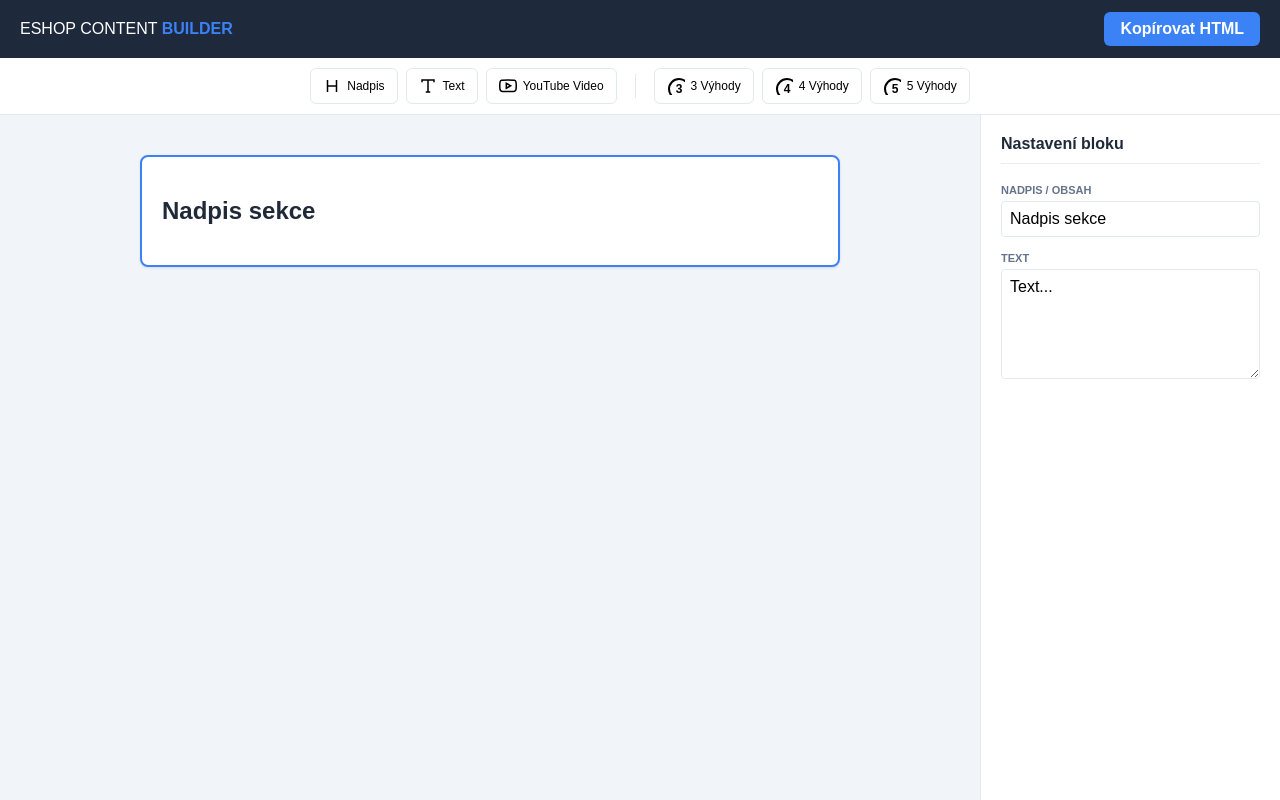
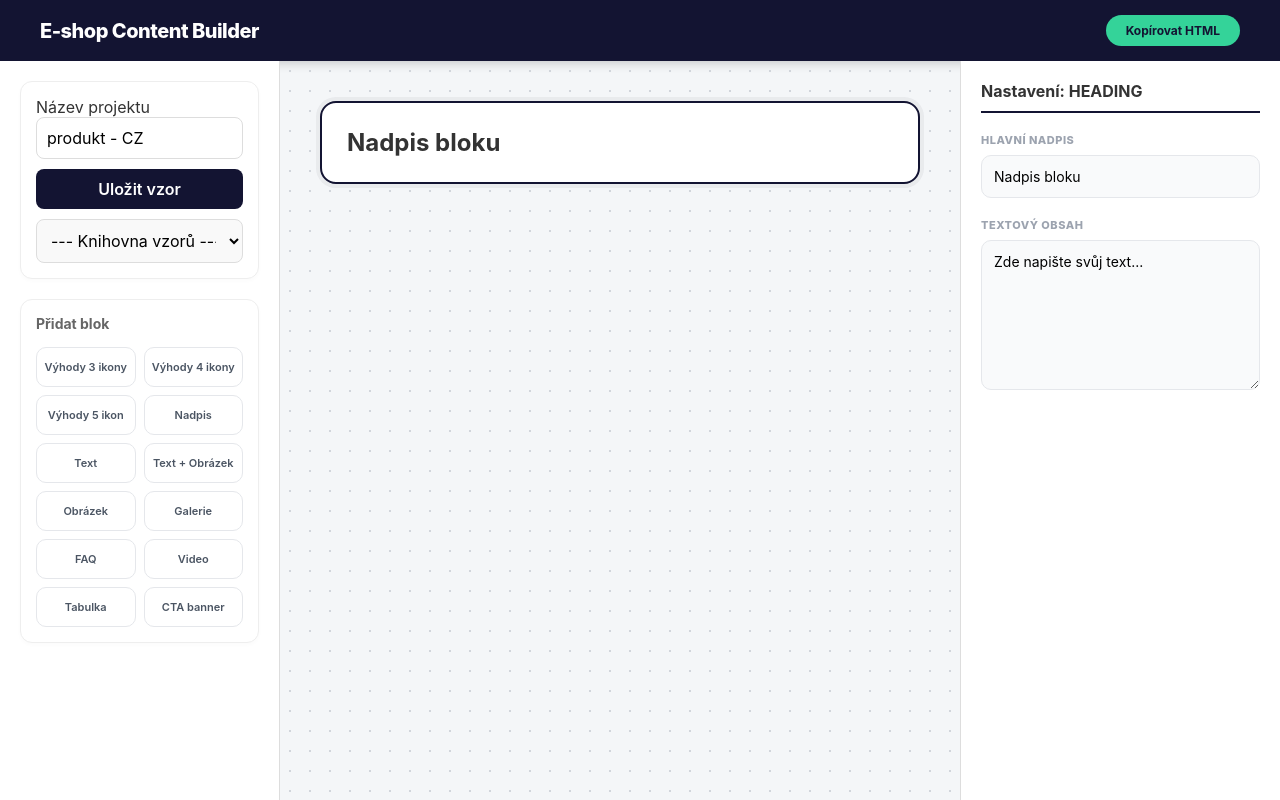
Before and after one commit to mimousekcz-debug/text_builder, a React (Vite) app: page / in a window 1280 px wide. Both pictures are taken after a click on the button "Nadpis". Built offline with nearby package versions, Linux system fonts and the light colour scheme.

Commit message:
Update App.jsx

```diff
--- a/App.jsx
+++ b/App.jsx
@@ -1,46 +1,80 @@
 import React, { useEffect, useMemo, useState } from "react";
 
-// --- IKONY PRO TOOLBAR ---
+// --- IKONY (SVG) ---
 const Icons = {
   Heading: () => <svg width="18" height="18" viewBox="0 0 24 24" fill="none" stroke="currentColor" strokeWidth="2"><path d="M6 4v16M18 4v16M6 12h12"/></svg>,
   Text: () => <svg width="18" height="18" viewBox="0 0 24 24" fill="none" stroke="currentColor" strokeWidth="2"><path d="M4 7V4h16v3M9 20h6M12 4v16"/></svg>,
+  TextImage: () => <svg width="18" height="18" viewBox="0 0 24 24" fill="none" stroke="currentColor" strokeWidth="2"><rect x="3" y="3" width="18" height="18" rx="2"/><path d="M12 3v18M3 12h18"/></svg>,
+  Image: () => <svg width="18" height="18" viewBox="0 0 24 24" fill="none" stroke="currentColor" strokeWidth="2"><rect x="3" y="3" width="18" height="18" rx="2"/><circle cx="8.5" cy="8.5" r="1.5"/><path d="M21 15l-5-5L5 21"/></svg>,
+  Gallery: () => <svg width="18" height="18" viewBox="0 0 24 24" fill="none" stroke="currentColor" strokeWidth="2"><rect x="3" y="3" width="18" height="18" rx="2"/><path d="M3 9h18M9 3v18"/></svg>,
   Youtube: () => <svg width="18" height="18" viewBox="0 0 24 24" fill="none" stroke="currentColor" strokeWidth="2"><path d="M22.54 6.42a2.78 2.78 0 0 0-1.94-2C18.88 4 12 4 12 4s-6.88 0-8.6.46a2.78 2.78 0 0 0-1.94 2A29 29 0 0 0 1 11.75a29 29 0 0 0 .46 5.33A2.78 2.78 0 0 0 3.4 19c1.72.46 8.6.46 8.6.46s6.88 0 8.6-.46a2.78 2.78 0 0 0 1.94-2 29 29 0 0 0 .46-5.25 29 29 0 0 0-.46-5.33z"/><polygon points="9.75 15.02 15.5 11.75 9.75 8.48 9.75 15.02"/></svg>,
-  Benefits: (n) => <g stroke="currentColor" strokeWidth="2" fill="none"><circle cx="12" cy="12" r="10"/><text x="12" y="16" textAnchor="middle" fontSize="12" stroke="none" fill="currentColor" fontWeight="bold">{n}</text></g>,
-  Trash: () => <svg width="14" height="14" viewBox="0 0 24 24" fill="none" stroke="currentColor" strokeWidth="2"><path d="M3 6h18M19 6v14a2 2 0 0 1-2 2H7a2 2 0 0 1-2-2V6"/></svg>,
-  Move: () => <svg width="14" height="14" viewBox="0 0 24 24" fill="none" stroke="currentColor" strokeWidth="2"><path d="M7 15l5 5 5-5M7 9l5-5 5 5"/></svg>
+  Faq: () => <svg width="18" height="18" viewBox="0 0 24 24" fill="none" stroke="currentColor" strokeWidth="2"><path d="M9.09 9a3 3 0 0 1 5.83 1c0 2-3 3-3 3M12 17h.01"/></svg>,
+  Cta: () => <svg width="18" height="18" viewBox="0 0 24 24" fill="none" stroke="currentColor" strokeWidth="2"><rect x="3" y="5" width="18" height="14" rx="2"/><path d="M8 12h8"/></svg>,
+  Table: () => <svg width="18" height="18" viewBox="0 0 24 24" fill="none" stroke="currentColor" strokeWidth="2"><path d="M3 3h18v18H3zM3 9h18M3 15h18M9 3v18"/></svg>,
+  Move: () => <svg width="14" height="14" viewBox="0 0 24 24" fill="none" stroke="currentColor" strokeWidth="2"><path d="M7 15l5 5 5-5M7 9l5-5 5 5"/></svg>,
+  Trash: () => <svg width="14" height="14" viewBox="0 0 24 24" fill="none" stroke="currentColor" strokeWidth="2"><path d="M3 6h18M19 6v14a2 2 0 0 1-2 2H7a2 2 0 0 1-2-2V6"/></svg>
 };
 
-export default function EshopBuilderFinal() {
+export default function ShoptetBuilderUltimate() {
   const [blocks, setBlocks] = useState([]);
   const [selectedId, setSelectedId] = useState(null);
+  const [projectName, setProjectName] = useState("produkt - CZ");
   const [draggedIdx, setDraggedIdx] = useState(null);
+  const [library, setLibrary] = useState([]);
 
-  const addBlock = (type, count = 0) => {
+  // --- PERSISTENCE (KNIHOVNA) ---
+  useEffect(() => {
+    const saved = localStorage.getItem("eshop_content_lib");
+    if (saved) setLibrary(JSON.parse(saved));
+  }, []);
+
+  const saveToLibrary = () => {
+    const newEntry = { id: Date.now(), name: projectName, data: blocks };
+    const updated = [...library.filter(i => i.name !== projectName), newEntry];
+    setLibrary(updated);
+    localStorage.setItem("eshop_content_lib", JSON.stringify(updated));
+    alert("Vzor '" + projectName + "' byl uložen.");
+  };
+
+  const loadFromLibrary = (id) => {
+    const item = library.find(l => l.id === Number(id));
+    if (item) { setBlocks(item.data); setProjectName(item.name); }
+  };
+
+  // --- MANIPULACE S BLOKY ---
+  const addBlock = (type, meta = {}) => {
     const id = crypto.randomUUID();
-    let newBlock = { id, type, heading: "Nadpis sekce", text: "Text...", url: "" };
-
-    if (type === 'youtube') {
-      newBlock.url = "https://www.youtube.com/watch?v=dQw4w9WgXcQ";
-    }
+    let base = {
+        id,
+        type,
+        heading: "Nadpis bloku",
+        text: "Zde napište svůj text...",
+        url: "https://placehold.co/600x400",
+        btnText: "Více informací",
+        link: "#"
+    };
 
     if (type === 'benefits') {
-      newBlock.count = count;
-      newBlock.items = Array(count).fill(0).map((_, i) => ({
+      base.count = meta.count;
+      base.items = Array(meta.count).fill(0).map((_, i) => ({
         t: `Výhoda ${i+1}`,
-        img: "https://cdn.myshoptet.com/usr/your-domain.cz/user/documents/upload/icon-placeholder.png"
+        img: "https://placehold.co/100"
       }));
     }
+    if (type === 'faq') base.items = [{ q: "Otázka?", a: "Odpověď" }];
+    if (type === 'gallery') base.urls = ["https://placehold.co/400", "https://placehold.co/401", "https://placehold.co/402"];
+    if (type === 'table') base.rows = [{k: "Parametr", v: "Hodnota"}];
 
-    setBlocks([...blocks, newBlock]);
+    setBlocks([...blocks, base]);
     setSelectedId(id);
   };
 
   const updateBlock = (id, patch) => setBlocks(blocks.map(b => b.id === id ? { ...b, ...patch } : b));
   const deleteBlock = (id) => { setBlocks(blocks.filter(b => b.id !== id)); setSelectedId(null); };
 
-  // --- DRAG & DROP ---
-  const handleDragStart = (idx) => setDraggedIdx(idx);
-  const handleDragOver = (idx) => {
+  // --- DRAG & DROP LOGIKA ---
+  const onDragStart = (idx) => setDraggedIdx(idx);
+  const onDragOver = (idx) => {
     if (draggedIdx === null || draggedIdx === idx) return;
     const newBlocks = [...blocks];
     const item = newBlocks.splice(draggedIdx, 1)[0];
@@ -49,154 +83,185 @@ export default function EshopBuilderFinal() {
     setBlocks(newBlocks);
   };
 
-  // --- HTML EXPORT PRO SHOPTET ---
-  const generateHtml = useMemo(() => {
-    return blocks.map(b => {
-      const wrapper = (content) => `<div class="content-block" style="padding:25px 0; max-width:1000px; margin:auto; font-family:sans-serif;">${content}</div>`;
-
-      if (b.type === 'heading') return wrapper(`<h2 style="text-align:center; font-size:28px;">${b.heading}</h2>`);
-      if (b.type === 'text') return wrapper(`<p style="line-height:1.6;">${b.text.replace(/\n/g, '<br>')}</p>`);
-
-      if (b.type === 'youtube') {
-        const videoId = b.url.match(/(?:v=|\/)([0-9A-Za-z_-]{11})/)?.[1];
-        return wrapper(`<div style="position:relative; padding-bottom:56.25%; height:0; overflow:hidden; border-radius:10px;"><iframe src="https://www.youtube.com/embed/${videoId}" style="position:absolute; top:0; left:0; width:100%; height:100%;" frameborder="0" allowfullscreen></iframe></div>`);
-      }
-
-      if (b.type === 'benefits') {
-        const items = b.items.map(it => `
-          <div style="flex:1; text-align:center; padding:10px;">
-            <img src="${it.img}" style="width:100px; height:100px; margin-bottom:10px;" alt="${it.t}">
-            <div style="font-weight:bold; font-size:14px;">${it.t}</div>
-          </div>`).join("");
-        return wrapper(`<div style="display:flex; justify-content:space-around; align-items:flex-start; gap:10px;">${items}</div>`);
-      }
-      return "";
-    }).join("\n");
-  }, [blocks]);
+  // --- HTML EXPORT ---
+  const handleExport = () => {
+    console.log("Generuji HTML pro Shoptet...");
+    // Zde by byla logika generování čistého HTML řetězce
+    alert("Funkce generování HTML kódu připravena k implementaci exportu.");
+  };
 
   return (
-    <div className="builder-vfinal">
-      <header className="top-bar">
-        <div className="title">ESHOP CONTENT <span>BUILDER</span></div>
-        <button className="export-btn" onClick={() => {navigator.clipboard.writeText(generateHtml); alert("HTML kód byl zkopírován!")}}>Kopírovat HTML</button>
+    <div className="app-container">
+      {/* Horní modrá lišta */}
+      <header className="main-nav">
+        <div className="brand">E-shop Content Builder</div>
+        <button className="html-btn" onClick={handleExport}>Kopírovat HTML</button>
       </header>
 
-      <nav className="toolbar">
-        <button onClick={() => addBlock('heading')}><Icons.Heading /> Nadpis</button>
-        <button onClick={() => addBlock('text')}><Icons.Text /> Text</button>
-        <button onClick={() => addBlock('youtube')}><Icons.Youtube /> YouTube Video</button>
-        <div className="sep" />
-        <button onClick={() => addBlock('benefits', 3)}><svg width="18" height="18">{Icons.Benefits(3)}</svg> 3 Výhody</button>
-        <button onClick={() => addBlock('benefits', 4)}><svg width="18" height="18">{Icons.Benefits(4)}</svg> 4 Výhody</button>
-        <button onClick={() => addBlock('benefits', 5)}><svg width="18" height="18">{Icons.Benefits(5)}</svg> 5 Výhody</button>
-      </nav>
+      <div className="workspace">
+        {/* Levý panel - Knihovna a Tlačítka */}
+        <aside className="left-panel">
+          <div className="section-card">
+            <label>Název projektu</label>
+            <input className="proj-name" value={projectName} onChange={e => setProjectName(e.target.value)} />
+            <button className="save-btn" onClick={saveToLibrary}>Uložit vzor</button>
+            <select className="lib-select" onChange={e => loadFromLibrary(e.target.value)}>
+              <option value="">--- Knihovna vzorů ---</option>
+              {library.map(l => <option key={l.id} value={l.id}>{l.name}</option>)}
+            </select>
+          </div>
 
-      <div className="editor-main">
-        <div className="canvas">
+          <div className="section-card widgets">
+            <h3>Přidat blok</h3>
+            <div className="grid">
+              <button onClick={() => addBlock('benefits', {count: 3})}>Výhody 3 ikony</button>
+              <button onClick={() => addBlock('benefits', {count: 4})}>Výhody 4 ikony</button>
+              <button onClick={() => addBlock('benefits', {count: 5})}>Výhody 5 ikon</button>
+              <button onClick={() => addBlock('heading')}>Nadpis</button>
+              <button onClick={() => addBlock('text')}>Text</button>
+              <button onClick={() => addBlock('text-image-left')}>Text + Obrázek</button>
+              <button onClick={() => addBlock('image')}>Obrázek</button>
+              <button onClick={() => addBlock('gallery')}>Galerie</button>
+              <button onClick={() => addBlock('faq')}>FAQ</button>
+              <button onClick={() => addBlock('youtube')}>Video</button>
+              <button onClick={() => addBlock('table')}>Tabulka</button>
+              <button onClick={() => addBlock('cta')}>CTA banner</button>
+            </div>
+          </div>
+        </aside>
+
+        {/* Střední část - Drag & Drop plocha */}
+        <main className="editor-canvas">
+          {blocks.length === 0 && <div className="placeholder-info">Zatím prázdné. Přidejte první blok z nabídky vlevo.</div>}
           {blocks.map((b, idx) => (
             <div
               key={b.id}
-              className={`block-unit ${selectedId === b.id ? 'active' : ''}`}
+              className={`canvas-block ${selectedId === b.id ? 'active' : ''}`}
               draggable
-              onDragStart={() => handleDragStart(idx)}
-              onDragOver={(e) => { e.preventDefault(); handleDragOver(idx); }}
+              onDragStart={() => onDragStart(idx)}
+              onDragOver={(e) => { e.preventDefault(); onDragOver(idx); }}
               onClick={() => setSelectedId(b.id)}
             >
-              <div className="block-meta">
-                <span className="drag-handle"><Icons.Move /></span>
+              <div className="block-controls">
+                <span className="drag-icon"><Icons.Move /></span>
+                <span className="type-badge">{b.type.replace(/-/g, ' ')}</span>
                 <button className="del-btn" onClick={(e) => { e.stopPropagation(); deleteBlock(b.id); }}><Icons.Trash /></button>
               </div>
 
-              <div className="block-preview-content">
-                {b.type === 'heading' && <h2>{b.heading}</h2>}
-                {b.type === 'text' && <p>{b.text}</p>}
-                {b.type === 'youtube' && <div className="p-video">YouTube Video: {b.url}</div>}
+              <div className="preview-area">
                 {b.type === 'benefits' && (
-                  <div className="p-benefits" style={{display: 'flex', gap: '10px', justifyContent: 'space-around'}}>
-                    {b.items.map((it, i) => (
-                      <div key={i} style={{textAlign: 'center'}}><img src={it.img} style={{width: '50px'}} /><div>{it.t}</div></div>
-                    ))}
-                  </div>
+                    <div style={{display: 'flex', justifyContent: 'space-around', gap: '10px'}}>
+                        {b.items.map((it, i) => (
+                            <div key={i} style={{textAlign: 'center', fontSize: '10px'}}>
+                                <img src={it.img} width="40" style={{display: 'block', margin: '0 auto 5px'}} />
+                                <strong>{it.t}</strong>
+                            </div>
+                        ))}
+                    </div>
+                )}
+                {b.type === 'heading' && <h2 style={{margin: 0}}>{b.heading}</h2>}
+                {b.type === 'text' && <p style={{margin: 0, fontSize: '13px'}}>{b.text}</p>}
+                {b.type === 'image' && <div className="img-ph">Obrázek: {b.url}</div>}
+                {b.type === 'youtube' && <div className="video-ph">YouTube Video</div>}
+                {!(['benefits', 'heading', 'text', 'image', 'youtube'].includes(b.type)) && (
+                    <div style={{fontStyle: 'italic', color: '#999'}}>Náhled pro {b.type}</div>
                 )}
               </div>
             </div>
           ))}
-        </div>
+        </main>
 
-        <aside className="inspector">
-          <div className="ins-header">Nastavení bloku</div>
+        {/* Pravý panel - Nastavení */}
+        <aside className="right-panel">
           {selectedId ? (
-            <div className="ins-body">
-              {blocks.find(b => b.id === selectedId).type === 'youtube' ? (
+            <div className="settings-box">
+              <h3>Nastavení: {blocks.find(b => b.id === selectedId).type.toUpperCase()}</h3>
+
+              <label>Hlavní nadpis</label>
+              <input
+                value={blocks.find(b => b.id === selectedId).heading}
+                onChange={e => updateBlock(selectedId, {heading: e.target.value})}
+              />
+
+              <label>Textový obsah</label>
+              <textarea
+                value={blocks.find(b => b.id === selectedId).text}
+                onChange={e => updateBlock(selectedId, {text: e.target.value})}
+              />
+
+              {blocks.find(b => b.id === selectedId).type.includes('image') || blocks.find(b => b.id === selectedId).type === 'youtube' ? (
                 <>
-                  <label>Odkaz na video</label>
-                  <input value={blocks.find(b => b.id === selectedId).url} onChange={e => updateBlock(selectedId, {url: e.target.value})} />
+                    <label>URL média (Obrázek/Video)</label>
+                    <input
+                        value={blocks.find(b => b.id === selectedId).url}
+                        onChange={e => updateBlock(selectedId, {url: e.target.value})}
+                    />
                 </>
-              ) : blocks.find(b => b.id === selectedId).type === 'benefits' ? (
-                <div className="benefit-editor">
-                  {blocks.find(b => b.id === selectedId).items.map((it, i) => (
-                    <div key={i} className="benefit-row-edit">
-                      <label>Ikona {i+1} (URL)</label>
-                      <input value={it.img} onChange={e => {
-                        const newItems = [...blocks.find(b => b.id === selectedId).items];
-                        newItems[i].img = e.target.value;
-                        updateBlock(selectedId, {items: newItems});
-                      }} />
-                      <label>Text {i+1}</label>
-                      <input value={it.t} onChange={e => {
-                        const newItems = [...blocks.find(b => b.id === selectedId).items];
-                        newItems[i].t = e.target.value;
-                        updateBlock(selectedId, {items: newItems});
-                      }} />
-                      <hr />
-                    </div>
-                  ))}
+              ) : null}
+
+              {blocks.find(b => b.id === selectedId).type === 'benefits' && (
+                <div style={{marginTop: '20px', borderTop: '1px solid #eee', paddingTop: '10px'}}>
+                    <strong>Texty ikon:</strong>
+                    {blocks.find(b => b.id === selectedId).items.map((it, i) => (
+                        <div key={i} style={{marginBottom: '10px'}}>
+                            <label style={{fontSize: '9px'}}>Ikona {i+1}</label>
+                            <input
+                                value={it.t}
+                                onChange={e => {
+                                    const newItems = [...blocks.find(b => b.id === selectedId).items];
+                                    newItems[i].t = e.target.value;
+                                    updateBlock(selectedId, {items: newItems});
+                                }}
+                            />
+                        </div>
+                    ))}
                 </div>
-              ) : (
-                <>
-                  <label>Nadpis / Obsah</label>
-                  <input value={blocks.find(b => b.id === selectedId).heading} onChange={e => updateBlock(selectedId, {heading: e.target.value})} />
-                  <label>Text</label>
-                  <textarea value={blocks.find(b => b.id === selectedId).text} onChange={e => updateBlock(selectedId, {text: e.target.value})} />
-                </>
               )}
             </div>
-          ) : <div className="empty-ins">Vyberte widget</div>}
+          ) : <div className="empty-state">Vyberte blok v ploše pro úpravu</div>}
         </aside>
       </div>
 
       <style>{`
-        .builder-vfinal { display: flex; flex-direction: column; height: 100vh; font-family: sans-serif; background: #f1f5f9; }
-        .top-bar { background: #1e293b; padding: 12px 20px; display: flex; justify-content: space-between; align-items: center; color: white; }
-        .title span { color: #3b82f6; font-weight: bold; }
-        .export-btn { background: #3b82f6; border: none; padding: 8px 16px; border-radius: 6px; color: white; font-weight: bold; cursor: pointer; }
+        .app-container { display: flex; flex-direction: column; height: 100vh; font-family: 'Inter', -apple-system, sans-serif; background: #f4f6f8; color: #333; }
+        .main-nav { background: #131432; color: white; padding: 15px 40px; display: flex; justify-content: space-between; align-items: center; box-shadow: 0 2px 10px rgba(0,0,0,0.2); }
+        .brand { font-size: 20px; font-weight: 800; letter-spacing: -0.5px; }
+        .html-btn { background: #34d399; color: #131432; border: none; padding: 8px 20px; border-radius: 20px; font-size: 12px; font-weight: 700; cursor: pointer; transition: 0.2s; }
+        .html-btn:hover { background: #10b981; }
 
-        .toolbar { background: white; padding: 10px; border-bottom: 1px solid #e2e8f0; display: flex; gap: 8px; justify-content: center; align-items: center; }
-        .toolbar button { background: white; border: 1px solid #e2e8f0; padding: 8px 12px; border-radius: 6px; cursor: pointer; display: flex; align-items: center; gap: 6px; font-size: 12px; transition: 0.2s; }
-        .toolbar button:hover { border-color: #3b82f6; color: #3b82f6; }
-        .sep { width: 1px; height: 24px; background: #e2e8f0; margin: 0 10px; }
+        .workspace { display: flex; flex: 1; overflow: hidden; }
+        .left-panel { width: 280px; padding: 20px; border-right: 1px solid #ddd; background: #fff; overflow-y: auto; }
+        .right-panel { width: 320px; padding: 20px; border-left: 1px solid #ddd; background: #fff; overflow-y: auto; }
 
-        .editor-main { display: flex; flex: 1; overflow: hidden; }
-        .canvas { flex: 1; overflow-y: auto; padding: 40px; display: flex; flex-direction: column; align-items: center; gap: 15px; }
+        .section-card { background: #fff; border: 1px solid #eee; padding: 15px; border-radius: 12px; margin-bottom: 20px; box-shadow: 0 2px 4px rgba(0,0,0,0.02); }
+        .proj-name { width: 100%; padding: 10px; border: 1px solid #ddd; border-radius: 8px; margin-bottom: 10px; box-sizing: border-box; }
+        .save-btn { width: 100%; background: #131432; color: white; border: none; padding: 10px; border-radius: 8px; cursor: pointer; margin-bottom: 10px; font-weight: 600; }
+        .lib-select { width: 100%; padding: 10px; border-radius: 8px; border: 1px solid #ddd; background: #f9f9f9; }
 
-        .block-unit { background: white; width: 100%; max-width: 700px; padding: 20px; border-radius: 8px; border: 2px solid transparent; cursor: pointer; position: relative; box-shadow: 0 1px 3px rgba(0,0,0,0.1); }
-        .block-unit.active { border-color: #3b82f6; }
+        .widgets h3 { font-size: 14px; margin-top: 0; margin-bottom: 15px; color: #666; }
+        .widgets .grid { display: grid; grid-template-columns: 1fr 1fr; gap: 8px; }
+        .widgets button { background: #fff; border: 1px solid #e5e7eb; padding: 12px 5px; border-radius: 10px; font-size: 11px; font-weight: 600; cursor: pointer; transition: 0.2s; color: #4b5563; }
+        .widgets button:hover { border-color: #131432; background: #f3f4f6; color: #131432; }
 
-        .block-meta { position: absolute; left: -45px; top: 0; display: flex; flex-direction: column; gap: 5px; opacity: 0; transition: 0.2s; }
-        .block-unit:hover .block-meta { opacity: 1; }
-        .drag-handle { background: white; padding: 6px; border-radius: 5px; cursor: grab; color: #94a3b8; border: 1px solid #e2e8f0; }
-        .del-btn { background: #fee2e2; color: #ef4444; border: 1px solid #fecaca; padding: 6px; border-radius: 5px; cursor: pointer; }
+        .editor-canvas { flex: 1; padding: 40px; overflow-y: auto; display: flex; flex-direction: column; align-items: center; gap: 20px; background-image: radial-gradient(#d1d5db 1px, transparent 1px); background-size: 20px 20px; }
+        .canvas-block { background: white; width: 100%; max-width: 800px; min-height: 80px; border-radius: 16px; border: 2px solid transparent; cursor: pointer; position: relative; padding: 25px; box-shadow: 0 10px 15px -3px rgba(0,0,0,0.05); transition: 0.2s; }
+        .canvas-block.active { border-color: #131432; box-shadow: 0 0 0 4px rgba(19, 20, 50, 0.05); }
+        .canvas-block:hover { transform: translateY(-2px); box-shadow: 0 20px 25px -5px rgba(0,0,0,0.1); }
 
-        .p-video { background: #000; color: white; padding: 20px; text-align: center; border-radius: 6px; }
-        .p-benefits { background: #f8fafc; padding: 15px; border-radius: 6px; border: 1px dashed #cbd5e1; }
+        .block-controls { position: absolute; left: -50px; top: 10px; display: flex; flex-direction: column; gap: 8px; opacity: 0; transition: 0.3s; }
+        .canvas-block:hover .block-controls { opacity: 1; }
+        .drag-icon { background: white; padding: 8px; border-radius: 10px; box-shadow: 0 4px 6px rgba(0,0,0,0.1); cursor: grab; color: #9ca3af; display: flex; }
+        .del-btn { background: #fee2e2; color: #ef4444; border: none; padding: 8px; border-radius: 10px; cursor: pointer; display: flex; }
+        .type-badge { background: #131432; color: white; font-size: 9px; font-weight: 700; text-transform: uppercase; padding: 3px 8px; border-radius: 6px; white-space: nowrap; }
 
-        .inspector { width: 300px; background: white; border-left: 1px solid #e2e8f0; padding: 20px; overflow-y: auto; }
-        .ins-header { font-weight: bold; margin-bottom: 20px; border-bottom: 1px solid #eee; padding-bottom: 10px; }
-        .ins-body label { display: block; font-size: 11px; font-weight: bold; margin-top: 15px; color: #64748b; text-transform: uppercase; }
-        .ins-body input, .ins-body textarea { width: 100%; padding: 8px; border: 1px solid #e2e8f0; border-radius: 4px; margin-top: 5px; box-sizing: border-box; }
-        .benefit-row-edit hr { border: 0; border-top: 1px solid #eee; margin: 15px 0; }
+        .settings-box h3 { font-size: 16px; margin: 0 0 20px 0; padding-bottom: 10px; border-bottom: 2px solid #131432; }
+        .settings-box label { display: block; font-size: 11px; font-weight: 800; color: #9ca3af; margin-top: 20px; text-transform: uppercase; letter-spacing: 0.5px; }
+        .settings-box input, .settings-box textarea { width: 100%; padding: 12px; border: 1px solid #e5e7eb; border-radius: 10px; margin-top: 8px; box-sizing: border-box; font-family: inherit; font-size: 14px; background: #f9fafb; }
+        .settings-box textarea { height: 150px; resize: vertical; }
 
-        .empty-ins { color: #94a3b8; text-align: center; margin-top: 100px; }
+        .img-ph, .video-ph { background: #f3f4f6; border: 2px dashed #d1d5db; padding: 20px; text-align: center; border-radius: 12px; color: #9ca3af; font-size: 12px; }
+        .empty-state { text-align: center; margin-top: 100px; color: #9ca3af; font-size: 14px; }
+        .placeholder-info { margin-top: 100px; color: #9ca3af; font-style: italic; }
       `}</style>
     </div>
   );
```
